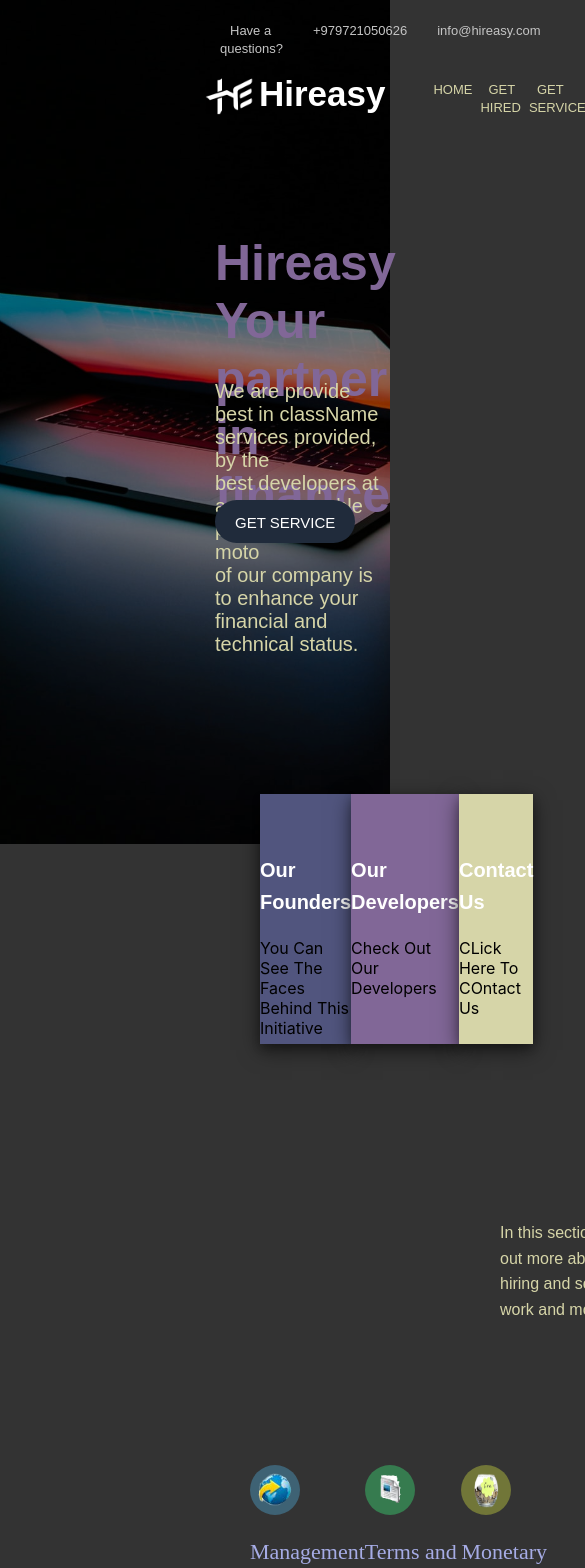
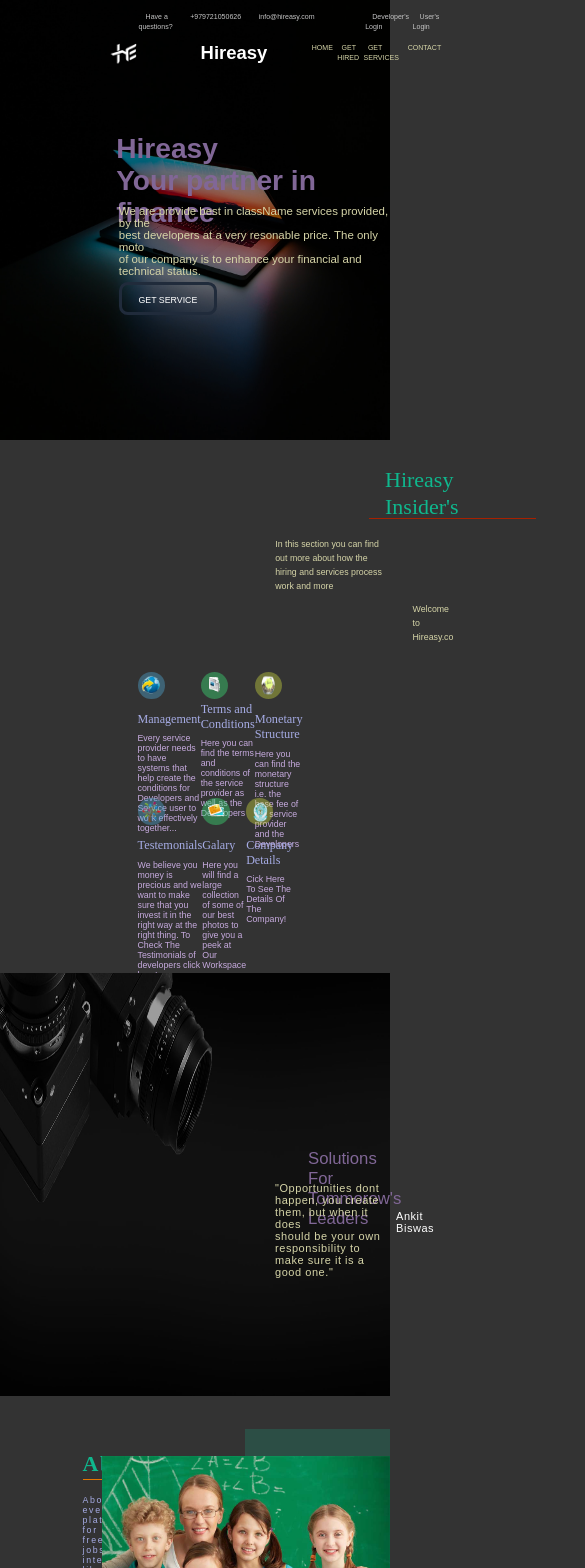
Before and after one commit to ankit723/hireasy, a React (Create React App) app: page / in a window 390 px wide. Shown: the top 1568 px of the page, 585 px wide, since content can reach past the window. Built offline with nearby package versions, Linux system fonts and the light colour scheme.

Commit message:
a little responsive

```diff
--- a/src/App.css
+++ b/src/App.css
@@ -11,13 +11,14 @@
   background-attachment: fixed;
   background-position: center;
   background-repeat: no-repeat;
-  background-size: cover;
+  background-size: 100% 100%;
+  width: 100%;
 }
 
 .container {
-  margin-top: -130px;
+  margin-top: -8rem;
   background-image: url("bg/bg4.jpg");
-  height: 100vh;
+  height: 50rem;
 }
 
 .container::before{
@@ -33,18 +34,18 @@
 .container h1{
   color: #816797;
   position: absolute;
-  top: 200px;
-  left: 215px;
-  font-size: 50px;
+  top: 13rem;
+  left: 13.2rem;
+  font-size: 3.2rem;
   /* color: white; */
   font-family: sans-serif;
 }
 
 .container p{
   position: absolute;
-  top: 360px;
-  left: 215px;
-  font-size: 20px;
+  top: 22rem;
+  left: 13.5rem;
+  font-size: 1.3rem;
   color: #D6D5A8;
   font-weight: lighter;
   font-family: sans-serif;
@@ -52,15 +53,15 @@
 
 .button{
   position: absolute;
-  top: 500px;
-  left: 215px;
-  font-size: 20px;
-  color: white;
+  top: 32rem;
+  left: 13.5rem;
+  font-size: 1.2rem;
   font-weight: lighter;
   font-family: sans-serif;
-  border-radius: 25px;
-  background-color: #202b3b;
-  padding: 10px;
+  border: 3px solid #202b3b;
+  border-radius: 1rem;
+  padding: 0.9rem ;
+  transition: 0.5s;
 }
 
 .button a{
@@ -68,19 +69,22 @@
   text-transform: uppercase;
   text-decoration: none;
   color: #fff;
-  font-size: 15px;
+  font-size: 1rem;
   font-weight: lighter;
-  padding: 10px;
-  transition: 0.3s;
+  padding: 1rem;
+  transition: 0.5s;
 }
 
+.button:hover{
+  background-color: #0FB78D;
+}
 .button a:hover{
-  font-size: 11px;
+  color: #000000;
 }
 
 nav{
   z-index: 1;
-  height: 65px;
+  height: 4rem;
   display: flex;
   justify-content: space-between;
   position: relative;
@@ -90,7 +94,7 @@
 .left ul{
   display: flex;
   list-style: none;
-  margin-left: 175px;
+  margin-left: 11rem;
 }
 .right ul{
   z-index: 1;
@@ -101,7 +105,7 @@
 
 nav ul li{
   z-index: 1;
-  margin: 5px;
+  margin: 0.2rem;
   font-family: sans-serif;
 }
 
@@ -109,9 +113,9 @@
   z-index: 100;
   text-decoration: none;
   color: rgb(197, 197, 197);
-  font-size: 13px;
+  font-size: 0.8rem;
   font-weight: lighter;
-  padding: 10px;
+  padding: 0.8rem;
   transition: 0.3s;
 }
 
@@ -124,7 +128,7 @@
   top: 0px;
   z-index: 100;
   display: flex;
-  height: 65px;
+  height: 4rem;
   display: flex;
   justify-content: space-between;
   align-items: center;
@@ -133,25 +137,25 @@
 }
 
 .left1{
-  margin-left: 120px;
-  margin-top: 7px;
+  margin-left: 7rem;
+  margin-top: 0.5rem;
 }
 
 
 #title{
-  margin-left: 10px ;
+  margin-left: 0.8rem; ;
   opacity: 1;
-  margin-top: -60px;
-  height: 200px;
-  width: 200px;
+  margin-top: -3.5rem;
+  height: 12.5rem;
+  width: 12.5rem;
 }
 
 #title-name{
-  margin-left: 139px;
-  margin-top: -129px;
+  margin-left: 8.6rem;
+  margin-top: -8rem;
   color: white;
   font-family: sans-serif;
-  font-size: 35px;
+  font-size: 2.1rem;
 }
 
 .mid{
@@ -162,7 +166,7 @@
 .mid ul{
   display: flex;
   list-style: none;
-  margin-right: 100px;
+  margin-right: 6.25rem;
   padding-top: 0px;
   color: black;
 
@@ -176,20 +180,19 @@
   text-decoration: none;
   text-transform: uppercase;
   color: #D6D5A8;
-  font-size: 13px;
+  font-size: 0.8rem;
   font-weight: lighter;
-  padding: 8px;
+  padding: 0.5rem;
   transition: 0.2s;
-  border-radius: 10px;
-  /* padding-left: 50px; */
+  border-radius: 0.6rem;
 }
 
 .mid ul li a:hover{
   color: rgb(255, 255, 255);
   background-color: rgba(0, 0, 0, 0.271);
-  border-radius: 5px;
-  padding: 8px;
-  font-size: 20px;
+  border-radius: 0.3rem;
+  padding: 0.5rem;
+  font-size: 1.2rem;
 }
 
 .right1{
@@ -197,10 +200,10 @@
   justify-content: space-between;
   position: relative;
   align-items: center;
-  margin-right: 200px;
-  border-radius: 25px;
+  margin-right: 12.5rem;
+  border-radius: 1.5rem;
   background-color: rgb(0, 161, 118);
-  padding: 2px;
+  padding: 0.15rem;
 }
 
 .right1 a{
@@ -210,20 +213,20 @@
   color: #fff;
   font-size: 15px;
   font-weight: lighter;
-  padding: 10px;
+  padding: 0.6rem;
   transition: 0.3s;
 }
 
 .right1 a:hover{
-  font-size: 10px;
+  font-size: 0.6rem;
 }
 
 .insider{
   display: flex;
-  margin-left: 260px;
-  margin-top: -50px;
+  margin-left: 16.2rem;
+  margin-top: -3.1rem;
   justify-content: space-between;
-  margin-right: 270px;
+  margin-right: 16.8rem;
 }
 
 .insider1{
@@ -231,10 +234,10 @@
   background-color: #51557E;
   justify-content: space-between;
   align-items: center;
-  height: 250px;
-  width: 350px;
+  height: 15.6rem;
+  width: 21.8rem;
   transition: 0.2s;
-  box-shadow: 0 4px 8px 0 rgba(0, 0, 0, 0.2), 0 6px 20px 0 rgba(0, 0, 0, 0.575);
+  box-shadow: 0 0.2rem 0.5rem 0 rgba(0, 0, 0, 0.2), 0 0.37rem 1.25rem 0 rgba(0, 0, 0, 0.575);
 }
 
 .insider1:hover{
@@ -245,9 +248,9 @@
   z-index: 1;
   background-color: #816797;
   justify-content: space-between;
-  height: 250px;
-  width: 350px;
-  box-shadow: 0 4px 8px 0 rgba(0, 0, 0, 0.2), 0 6px 20px 0 rgba(0, 0, 0, 0.569);
+  height: 15.6rem;
+  width: 21.9rem;
+  box-shadow: 0 0.2rem 0.5rem 0 rgba(0, 0, 0, 0.2), 0 0.37rem 1.25rem 0 rgba(0, 0, 0, 0.575);
 }
 
 .insider2:hover{
@@ -258,9 +261,9 @@
   z-index: 1;
   background-color: #D6D5A8;
   justify-content: space-between;
-  height: 250px;
-  width: 350px;
-  box-shadow: 0 4px 8px 0 rgba(0, 0, 0, 0.2), 0 6px 20px 0 rgba(0, 0, 0, 0.567);
+  height: 15.6rem;
+  width: 21.9rem;
+  box-shadow: 0 0.2rem 0.5rem 0 rgba(0, 0, 0, 0.2), 0 0.37rem 1.25rem 0 rgba(0, 0, 0, 0.575);
 }
 
 .insider3:hover{
@@ -279,22 +282,22 @@
   color: white;
   font-family: "muli", sans-serif;
   line-height: 1.6;
-  font-size: 20px;
-  padding-top: 40px;
+  font-size: 1.25rem;
+  padding-top: 2.5rem;
 }
 .insider3 h3{
   color: white;
   font-family: "muli", sans-serif;
   line-height: 1.6;
-  font-size: 20px;
-  padding-top: 40px;
+  font-size: 1.25rem;
+  padding-top: 2.5rem;
 }
 
 .head-title{
   color: rgb(15, 183, 141);
   z-index: 10000;
-  margin-top: 50px;
-  margin-left: 700px;
+  margin-top: 3.125rem;
+  margin-left: 43.75rem;
 }
 
 .head-title h2{
@@ -307,213 +310,213 @@
 .head-title h2::after{
   content: "";
   display: block;
-  width: 305px;
-  height: 2px;
+  width: 19rem;
+  height: 0.1rem;
   background-color: rgb(167, 33, 0);
-  margin-top: -5px;
-  margin-left: -30px;
+  margin-top: -0.3rem;
+  margin-left: -1.8rem;
 }
 
 .title-discription{
   color: rgb(214, 213, 168);
-  margin-left: -250px;
+  margin-left: -15.625rem;
 }
 .title-discription p{
   font-family: "muli", sans-serif;
-  font-size: 16px;
+  font-size: 1rem;
   font-weight: 400;
   line-height: 1.6;
-  margin-left: 50px;
+  margin-left: 3.15rem;
 }
 #next-p{
   margin-top: 0px;
-  margin-left: 300px;
+  margin-left: 18.75rem;
 }
 
 .insiders1{
   display: flex;
   justify-content: space-between;
-  margin-top: 30px;
-  height: 200px;
+  margin-top: 1.875rem;
+  height: 12.5rem;
 }
 
 .management{
-  margin-left: 250px;
-  width: 350px;
+  margin-left: 15.625rem;
+  width: 21.875rem;
 }
 
 .management:hover{
   cursor: pointer;
-  box-shadow: 0 6px 20px 0 rgba(0, 0, 0, 0.109);
+  box-shadow: 0 0.37rem 1.25rem 0 rgba(0, 0, 0, 0.109);
 }
 
 .management img{
-  height: 40px;
-  width: 40px;
+  height: 2.5rem;
+  width: 2.5rem;
   background-color: rgba(79, 175, 220, 0.38);
-  border-radius: 25px;
-  padding: 5px;
-  margin-top: 20px;
+  border-radius: 1.5rem;
+  padding: 0.3rem;
+  margin-top: 1.25rem;
 }
 
 .management h3{
   color: #a6ace5;
   font-family: "libre baskerville", serif;
-  font-size: 22px;
+  font-size: 1.375rem;
   font-weight: 500;
   line-height: 1.2;
-  margin-top: 20px;
+  margin-top: 1.25rem;
 }
 
 .Transfer{
-  width: 350px
+  width: 21.875rem;
 }
 
 .Transfer:hover{
   cursor: pointer;
-  box-shadow: 0 4px 8px 0 rgba(0, 0, 0, 0.114), 0 6px 20px 0 rgba(0, 0, 0, 0.109);
+  box-shadow: 0 0.25rem 0.5rem 0 rgba(0, 0, 0, 0.114), 0 0.25rem 1.25rem 0 rgba(0, 0, 0, 0.109);
 }
 
 .Transfer img{
-  height: 40px;
-  width: 40px;
+  height: 2.5rem;
+  width: 2.5rem;
   background-color: rgba(58, 239, 124, 0.38);
-  border-radius: 25px;
-  padding: 5px;
-  margin-top: 20px;
+  border-radius: 1.5625rem;
+  padding: 0.3rem;
+  margin-top: 1.25rem;
 }
 
 .Transfer h3{
   color: #a6ace5;
   font-family: "libre baskerville", serif;
-  font-size: 22px;
+  font-size: 1.4rem;
   font-weight: 500;
   line-height: 1.2;
-  margin-top: 20px;
+  margin-top: 0.125rem;
 }
 
 .fee{
-  margin-right: 250px;
-  width: 350px;
+  margin-right: 15.6rem;
+  width: 21.875rem;
 }
 
 .fee:hover{
   cursor: pointer;
-  box-shadow: 0 4px 8px 0 rgba(0, 0, 0, 0.114), 0 6px 20px 0 rgba(0, 0, 0, 0.109);
+  box-shadow: 0 0.25rem 0.5rem 0 rgba(0, 0, 0, 0.114), 0 0.25rem 1.25rem 0 rgba(0, 0, 0, 0.109);
 }
 
 .fee img{
-  height: 40px;
-  width: 40px;
+  height: 2.5rem;
+  width: 2.5rem;
   background-color: rgba(213, 227, 65, 0.38);
-  border-radius: 25px;
-  padding: 5px;
-  margin-top: 20px;
+  border-radius: 1.55rem;
+  padding: 0.315rem;
+  margin-top: 1.25rem;
 }
 
 .fee h3{
   color: #a6ace5;
   font-family: "libre baskerville", serif;
-  font-size: 22px;
+  font-size: 1.4rem;
   font-weight: 500;
   line-height: 1.2;
-  margin-top: 20px;
+  margin-top: 1.25rem;
 }
 
 .insiders2{
   display: flex;
   justify-content: space-between;
-  margin-top: 30px;
-  height: 237px;
+  margin-top: 1.875rem;
+  height: 14.9rem;
 }
 
 .library{
-  margin-left: 250px;
-  width: 350px;
+  margin-left: 15.625rem;
+  width: 21.9rem;
 }
 
 .library:hover{
   cursor: pointer;
-  box-shadow: 0 4px 8px 0 rgba(0, 0, 0, 0.114), 0 6px 20px 0 rgba(0, 0, 0, 0.109);
+  box-shadow: 0 0.25rem 0.5rem 0 rgba(0, 0, 0, 0.114), 0 0.25rem 1.25rem 0 rgba(0, 0, 0, 0.109);
 }
 
 .library img{
-  height: 40px;
-  width: 40px;
+  height: 2.5rem;
+  width: 2.5rem;
   background-color: rgba(79, 175, 220, 0.38);
-  border-radius: 25px;
-  padding: 5px;
-  margin-top: 20px;
+  border-radius: 1.5rem;
+  padding: 0.3rem;
+  margin-top: 1.25rem;
 }
 
 .library h3{
   color: #a6ace5;
   font-family: "libre baskerville", serif;
-  font-size: 22px;
+  font-size: 1.4rem;
   font-weight: 500;
   line-height: 1.2;
-  margin-top: 20px;
+  margin-top: 1.25rem;
 }
 
 .galary{
-  width: 350px
+  width: 21.9rem;
 }
 
 .galary:hover{
   cursor: pointer;
-  box-shadow: 0 4px 8px 0 rgba(0, 0, 0, 0.114), 0 6px 20px 0 rgba(0, 0, 0, 0.109);
+  box-shadow: 0 0.25rem 0.5rem 0 rgba(0, 0, 0, 0.114), 0 0.25rem 1.25rem 0 rgba(0, 0, 0, 0.109);
 }
 
 .galary img{
-  height: 40px;
-  width: 40px;
+  height: 2.5rem;
+  width: 2.5rem;
   background-color: rgba(58, 239, 124, 0.38);
-  border-radius: 25px;
-  padding: 5px;
-  margin-top: 20px;
+  border-radius: 1.5625rem;
+  padding: 0.3rem;
+  margin-top: 1.25rem;
 }
 
 .galary h3{
   color: #a6ace5;
   font-family: "libre baskerville", serif;
-  font-size: 22px;
+  font-size: 1.375rem;
   font-weight: 500;
   line-height: 1.2;
-  margin-top: 20px;
+  margin-top: 1.25rem;
 }
 
 .cbse{
-  margin-right: 250px;
-  width: 350px;
+  margin-right: 15.625rem;
+  width: 21.9rem;
 }
 
 .cbse:hover{
   cursor: pointer;
-  box-shadow: 0 4px 8px 0 rgba(0, 0, 0, 0.114), 0 6px 20px 0 rgba(0, 0, 0, 0.109);
+  box-shadow: 0 0.25rem 0.5rem 0 rgba(0, 0, 0, 0.114), 0 0.25rem 1.25rem 0 rgba(0, 0, 0, 0.109);
 }
 
 .cbse img{
-  height: 40px;
-  width: 40px;
+  height: 2.5rem;
+  width: 2.5rem;
   background-color: rgba(213, 227, 65, 0.38);
-  border-radius: 25px;
-  padding: 5px;
-  margin-top: 20px;
+  border-radius: 1.5rem;
+  padding: 0.3rem;
+  margin-top: 1.25rem;
 }
 
 .cbse h3{
   color: #a6ace5;
   font-family: "libre baskerville", serif;
-  font-size: 22px;
+  font-size: 1.375rem;
   font-weight: 500;
   line-height: 1.2;
-  margin-top: 20px;
+  margin-top: 1.25rem;
 }
 
 .container2{
-  margin-top: 100px;
+  margin-top: 6.25rem;
   background-image: url("bg/bg3.jpg");
-  height: 100vh;
+  height: 48rem;
 }
 
 .container2::before{
@@ -528,9 +531,9 @@
 
 .container2 h1{
   position: absolute;
-  top: 300px;
-  left: 500px;
-  font-size: 40px;
+  top: 18.75rem;
+  left: 35rem;
+  font-size: 1.9rem;
   font-weight: lighter;
   color: #816797;
   font-family: sans-serif;
@@ -538,38 +541,37 @@
 
 .container2 p{
   position: absolute;
-  top: 360px;
-  left: 475px;
-  font-size: 20px;
+  top: 22.5rem;
+  left: 31.25rem;
+  font-size: 1.25rem;
   color: #D6D5A8;
   font-weight: lighter;
   font-family: sans-serif;
-  letter-spacing: 1px;
+  letter-spacing: 0.0625rem;
 }
 
 #auth{
   position: absolute;
-  top: 410px;
-  left: 720px;
-  font-size: 20px;
+  top: 25.625rem;
+  left: 45rem;
+  font-size: 1.25rem;
   color: white;
   font-weight: lighter;
   font-family: sans-serif;
-  letter-spacing: 1px;
+  letter-spacing: 0.0625rem;
 }
 
 .button2{
   position: absolute;
   top: 475px;
-  left: 720px;
-  font-size: 20px;
-  color: white;
+  left: 707px;
+  font-size: 1.2rem;
   font-weight: lighter;
   font-family: sans-serif;
-  border-radius: 25px;
-  background-color: rgb(27, 36, 48);
-  padding: 10px;
-  height: 25px;
+  border: 3px solid #202b3b;
+  border-radius: 1rem;
+  padding: 0.9rem ;
+  transition: 0.5s;
 }
 
 .button2 a{
@@ -583,8 +585,11 @@
   transition: 0.3s;
 }
 
+.button2:hover{
+  background-color: #0FB78D;
+}
 .button2 a:hover{
-  font-size: 11px;
+  color: #000000;
 }
 
 
@@ -595,27 +600,27 @@
 
 .design{
   right: 0;
-  width: 545px;
-  height: 375px;
-  margin-top: 60px;
+  width: 34rem;
+  height: 23.4rem;
+  margin-top: 3.75rem;
   background-color: rgba(15,183,141,.2);
 }
 
 .des-img{
-  margin-left: -260px;
-  margin-top: 50px;
+  margin-left: -16.25rem;
+  margin-top: 3.125rem;
 }
 
 .des-img img{
-  height: 540px;
-  width: 524px;
+  height: 34rem;
+  width: 32.75rem;
 }
 
 .about-us{
-  margin-left: 150px;
-  margin-top: 75px;
-  font-size: 20px;
-  letter-spacing: 3px;
+  margin-left: 9.375rem;
+  margin-top: 4.6875rem;
+  font-size: 1.25rem;
+  letter-spacing: 0.19rem;
   font-family: "libre baskerville", serif;
   color: #0FB78D;
 }
@@ -623,42 +628,43 @@
 .about-us h1::after{
   content: "";
   display: block;
-  width: 48px;
-  height: 2.5px;
+  width: 3rem;
+  height: 0.15rem;
   background-color: #e37600;
-  margin-top: 3px;
+  margin-top: 0.19rem;
 }
 
 .about-us p{
   color: #a6ace5;
-  font-size: 16px;
+  font-size: 1rem;
   font-weight: lighter;
   font-family: "Muli", sans-serif;
 }
 
 .about-us ul{
   list-style:circle linear-gradient(to right, #0FB78D, #0FB78D);
-  margin-top: 50px;
-  margin-left: -25px;
+  margin-top: 3.125rem;
+  margin-left: -1.5625rem;
 }
 
 .about-us ul li{
-  padding-bottom: 20px;
-  font-size: 15px;
+  padding-bottom: 1.25rem;
+  font-size: 0.9rem;
   font-family: sans-serif;
   color: #a6ace5;
 }
 
 .button3{
-  font-size: 20px;
+  font-size: 1.25rem;
   color: white;
+  font-size: 1.2rem;
   font-weight: lighter;
   font-family: sans-serif;
-  border-radius: 25px;
-  background-color: rgb(27, 36, 48);
-  width: 160px;
-  padding: 10px;
-  height: 24px;
+  border: 3px solid #202b3b;
+  border-radius: 1rem;
+  padding: 0.9rem ;
+  transition: 0.5s;
+  width: 10rem;
 }
 
 .button3 a{
@@ -666,34 +672,37 @@
   text-transform: uppercase;
   text-decoration: none;
   color: #fff;
-  font-size: 15px;
+  font-size: 0.9rem;
   font-weight: lighter;
-  padding: 10px;
+  padding: 0.6rem;
   transition: 0.3s;
 }
 
+.button3:hover{
+  background-color: #0FB78D;
+}
 .button3 a:hover{
-  font-size: 11px;
+  color: #000000;
 }
 
 
 .manage-p{
-  color: #c7abdf; font-family: sans-serif; margin-top: -10px;
+  color: #c7abdf; font-family: sans-serif; margin-top: -0.6rem;
 }
 
 
 #btn-darkmode{
   position: absolute;
-  top: 12px;
-  right: 784px;
-  font-size: 20px;
+  top: 0.75rem;
+  right: 49.375rem;
+  font-size: 1.25rem;
   color: white;
   font-weight: lighter;
   font-family: sans-serif;
-  border-radius: 25px;
+  border-radius: 1.565rem;
   background-color: rgb(27, 36, 48);
-  padding: 10px;
-  height: 45px;
+  padding: 0.6rem;
+  height: 2.8125rem;
 
 }
 
@@ -702,3 +711,12 @@
   color: #0FB78D;
   transition: 0.5s;
 }
+
+
+
+
+@media(max-width: 768px){
+  html{
+    font-size: 55%;
+  }
+}
--- a/src/App.js
+++ b/src/App.js
@@ -73,21 +73,6 @@
       {/* Insider section */}
 
       <div className="cont-insider">
-        <div className="insider">
-            <div className="insider1">
-                <h3>Our Founders</h3>
-                <p>You Can See The Faces Behind This Initiative</p>
-            </div>
-            <div className="insider2">
-                <h3>Our Developers</h3>
-                <p>Check Out Our Developers </p>
-            </div>
-            <div className="insider3">
-                <h3>Contact Us</h3>
-                <p>CLick Here To COntact Us</p>
-            </div>
-
-        </div>
 
         <div className="head-title">
             <h2>Hireasy Insider's</h2>
```
